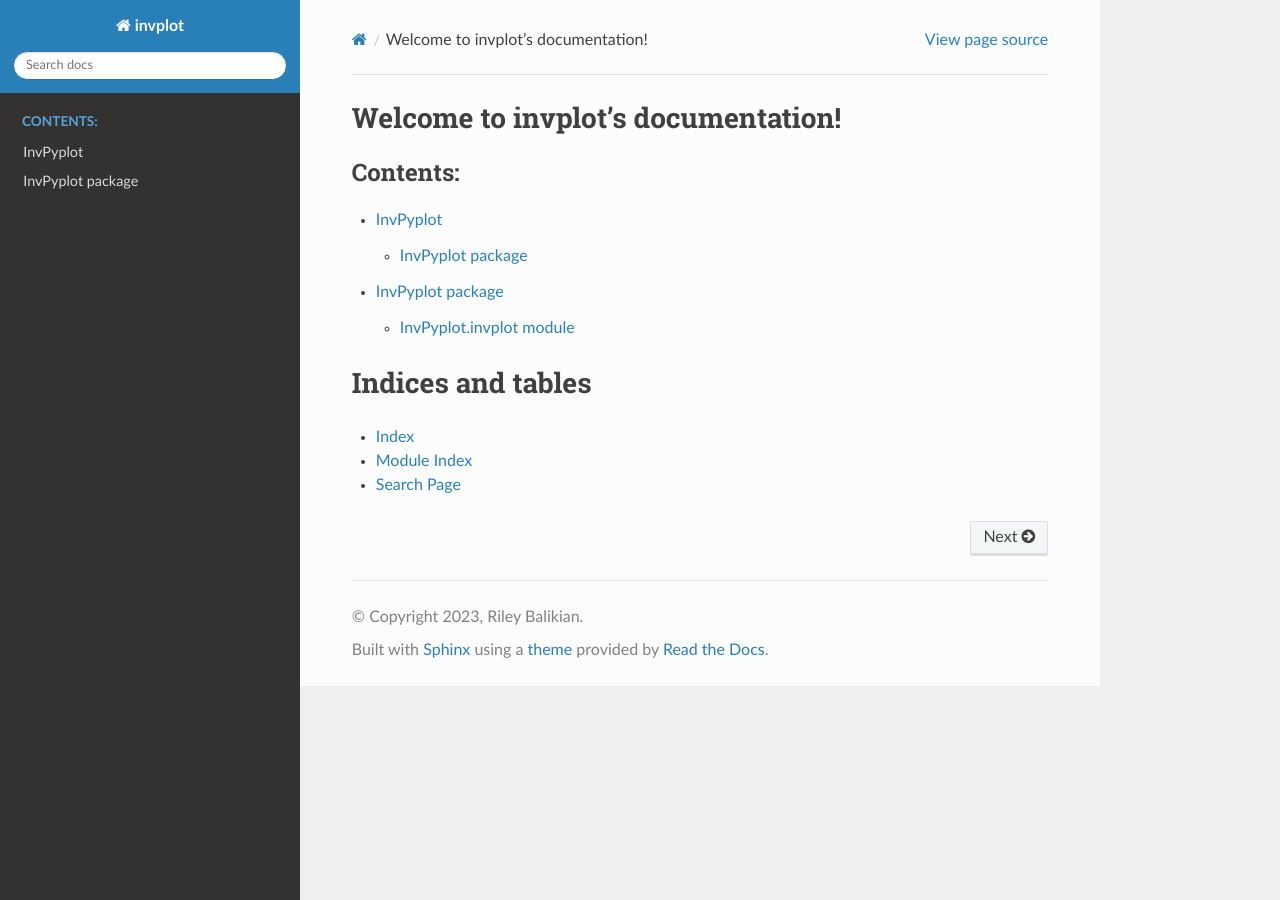
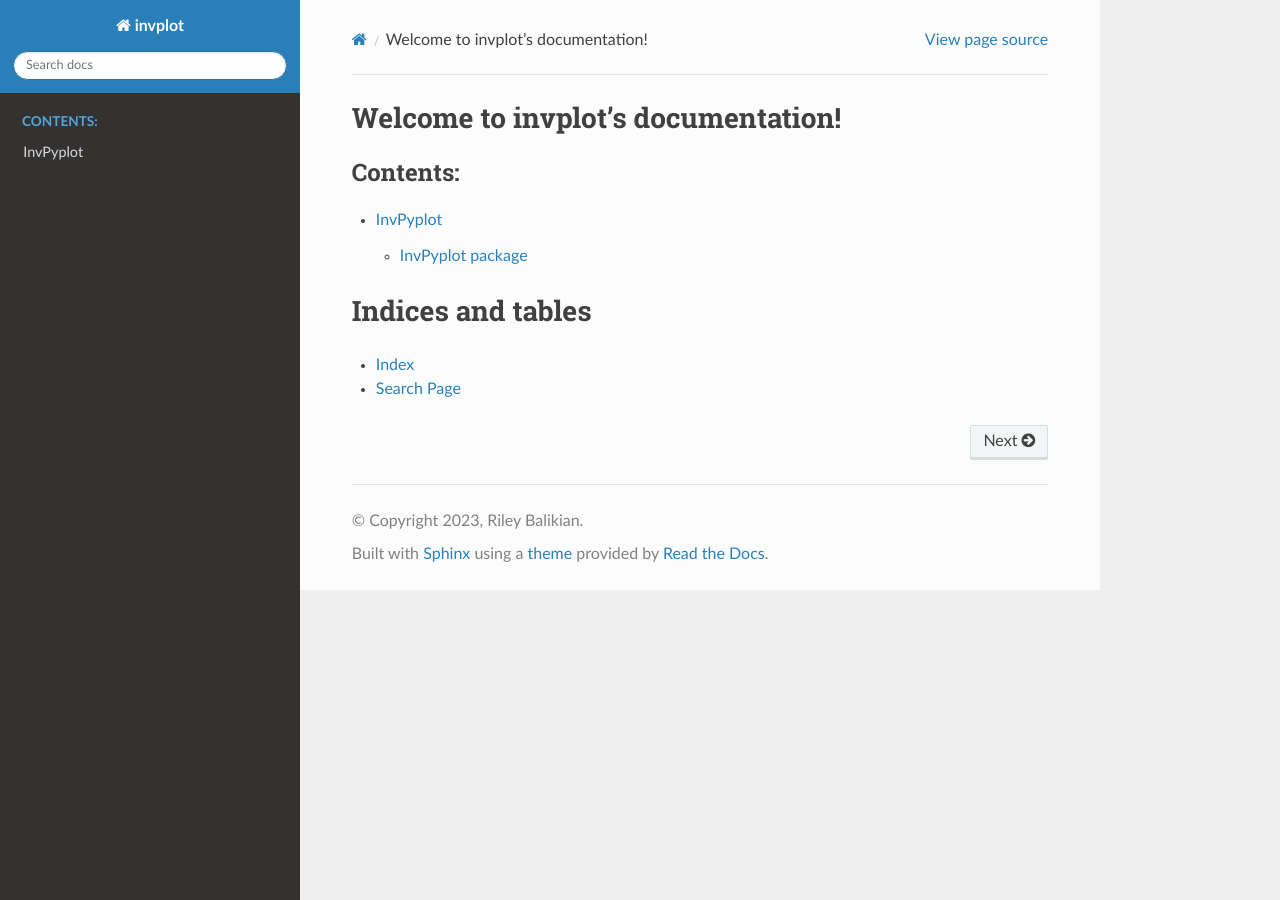
Before and after one commit to RJbalikian/InvPyplot, a Sphinx documentation site: the page built from docs/index.rst, in a window 1280 px wide. Built offline with Sphinx 7.4.7 and the Read the Docs theme 2.0.0, drawn with Linux system fonts in a browser that asks for light colours.

Commit message:
update documentation files

```diff
--- a/docs/index.rst
+++ b/docs/index.rst
@@ -11,11 +11,9 @@
    :caption: Contents:
 
    modules
-   InvPyplot
 
 Indices and tables
 ==================
 
 * :ref:`genindex`
-* :ref:`modindex`
 * :ref:`search`
```
